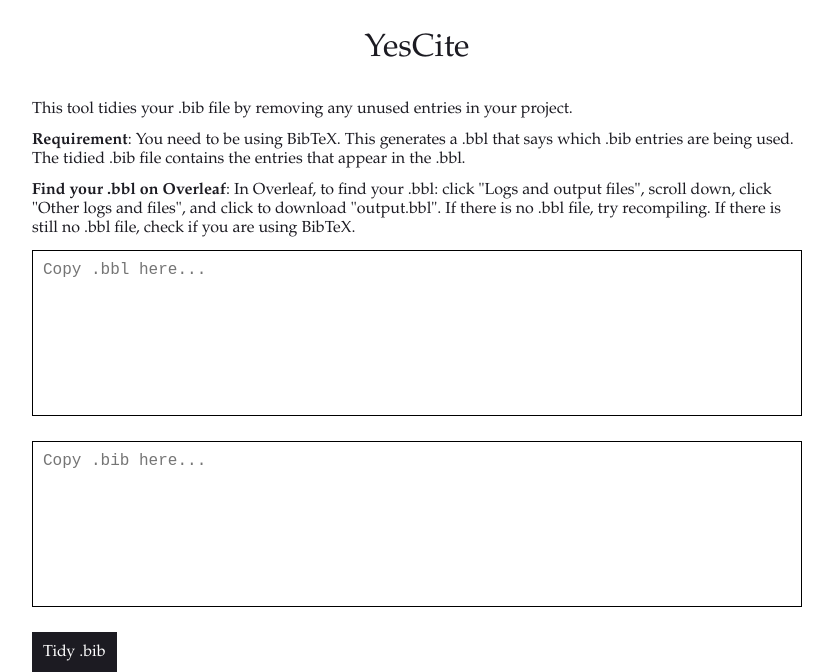
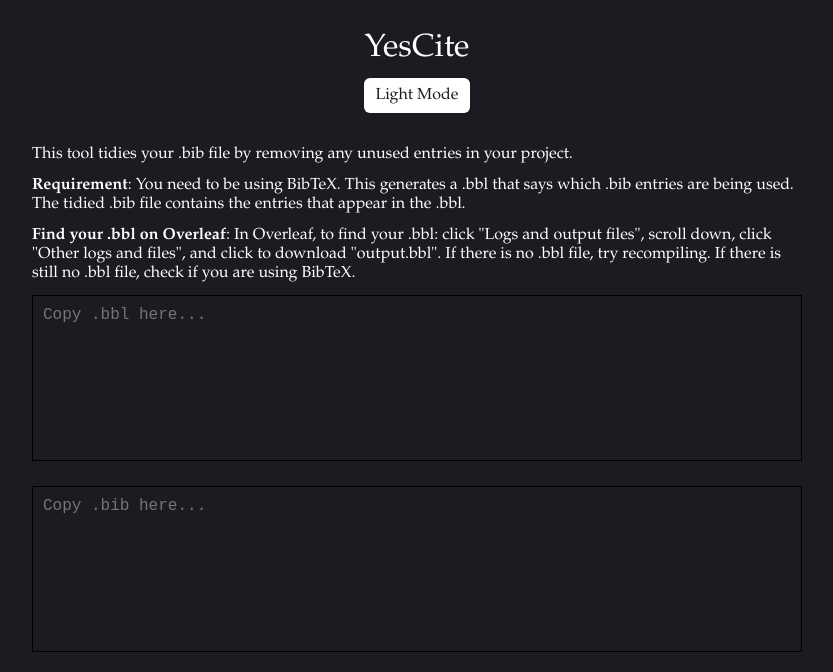
Before and after one commit to malcolm-jones/yescite, a Flask app: page / in a window 1280 px wide. Shown: the top 672 px of the page, without its empty margins (223-1056 px from the left). Run offline with Flask 3, Linux system fonts and the light colour scheme; some libraries are stand-ins or nearby versions.

Commit message:
add dark mode

```diff
--- /dev/null
+++ b/main.js
@@ -0,0 +1,21 @@
+document.querySelectorAll(".copy").forEach(copyButton => {
+    copyButton.addEventListener("click", () => {
+        const targetElement = document.querySelector(copyButton.dataset.copy);
+        const textToCopy = targetElement.textContent
+            .replace(/\s+/g, " ")
+            .trim();
+
+        navigator.clipboard.writeText(textToCopy).then(() => {
+            const label = copyButton.querySelector(".copy-label");
+            const originalText = label.textContent;
+
+            copyButton.disabled = true;
+            label.textContent = "Copied!";
+
+            setTimeout(() => {
+                copyButton.disabled = false;
+                label.textContent = originalText;
+            }, 1000);
+        });
+    });
+});
--- a/static/styles/style.css
+++ b/static/styles/style.css
@@ -248,3 +248,25 @@ details {
 	background-color: var(--color-primary);
 	color: var(--color-secondary);
 }
+
+/* dark mode button */
+
+.dark {
+	color: var(--color-secondary);
+	background-color: var(--color-primary);
+	border-radius: 6px;
+	display: flex;
+	justify-content: center;
+	align-items: center;
+	padding: 8px 12px;
+	gap: 8px;
+	border: none;
+	outline: none;
+	cursor: pointer;
+	margin: auto;
+}
+
+custom-slider {
+	margin-top: 0;
+	padding: 0;
+}
--- a/templates/index.html
+++ b/templates/index.html
@@ -14,6 +14,8 @@
 	<meta property="og:title" content="yescite &mdash; the intersection of .bib and .bbl"/>
   <link rel="stylesheet" href="{{ url_for('static', filename='styles/style.css') }}">
   <link rel="stylesheet" href="https://use.fontawesome.com/releases/v5.6.1/css/all.css">
+
+  <script src="main.js" type="module"></script>
 
   <style>
     .inline-block {
@@ -60,6 +62,10 @@
 
   <div class="header">YesCite</div>
 
+  <button type="button" class="dark" id="darkModeToggle" style="display: block; margin-bottom: 10px;">
+		Dark Mode
+	</button>
+
   <div class="main">
 
     <p>This tool tidies your .bib file by removing any unused entries in your project.</p>
@@ -93,5 +99,29 @@
 		<p xmlns:cc="http://creativecommons.org/ns#" xmlns:dct="http://purl.org/dc/terms/"><a property="dct:title" rel="cc:attributionURL" href="https://malcolmjones.me">This website</a> by <a rel="cc:attributionURL dct:creator" property="cc:attributionName" href="https://malcolmjones.me">Malcolm Jones</a> is licensed under <a href="http://creativecommons.org/licenses/by/4.0/?ref=chooser-v1" target="_blank" rel="license noopener noreferrer" style="display:inline-block;">CC BY 4.0<img style="height:22px!important;margin-left:3px;vertical-align:text-bottom;" src="https://mirrors.creativecommons.org/presskit/icons/cc.svg?ref=chooser-v1"><img style="height:22px!important;margin-left:3px;vertical-align:text-bottom;" src="https://mirrors.creativecommons.org/presskit/icons/by.svg?ref=chooser-v1"></a></p>
 	</div>
 
+  <script>
+		const toggleButton = document.getElementById("darkModeToggle");
+
+		// Default to dark mode unless localStorage says otherwise
+		document.addEventListener("DOMContentLoaded", () => {
+		if (localStorage.getItem("darkMode") !== "disabled") {
+			document.body.classList.add("dark-mode");
+			toggleButton.textContent = "Light Mode";
+		}
+		});
+
+		toggleButton.addEventListener("click", () => {
+		document.body.classList.toggle("dark-mode");
+
+		if (document.body.classList.contains("dark-mode")) {
+			toggleButton.textContent = "Light Mode";
+			localStorage.setItem("darkMode", "enabled");
+		} else {
+			toggleButton.textContent = "Dark Mode";
+			localStorage.setItem("darkMode", "disabled");
+		}
+		});
+	</script>
+
 </body>
 </html>
```
